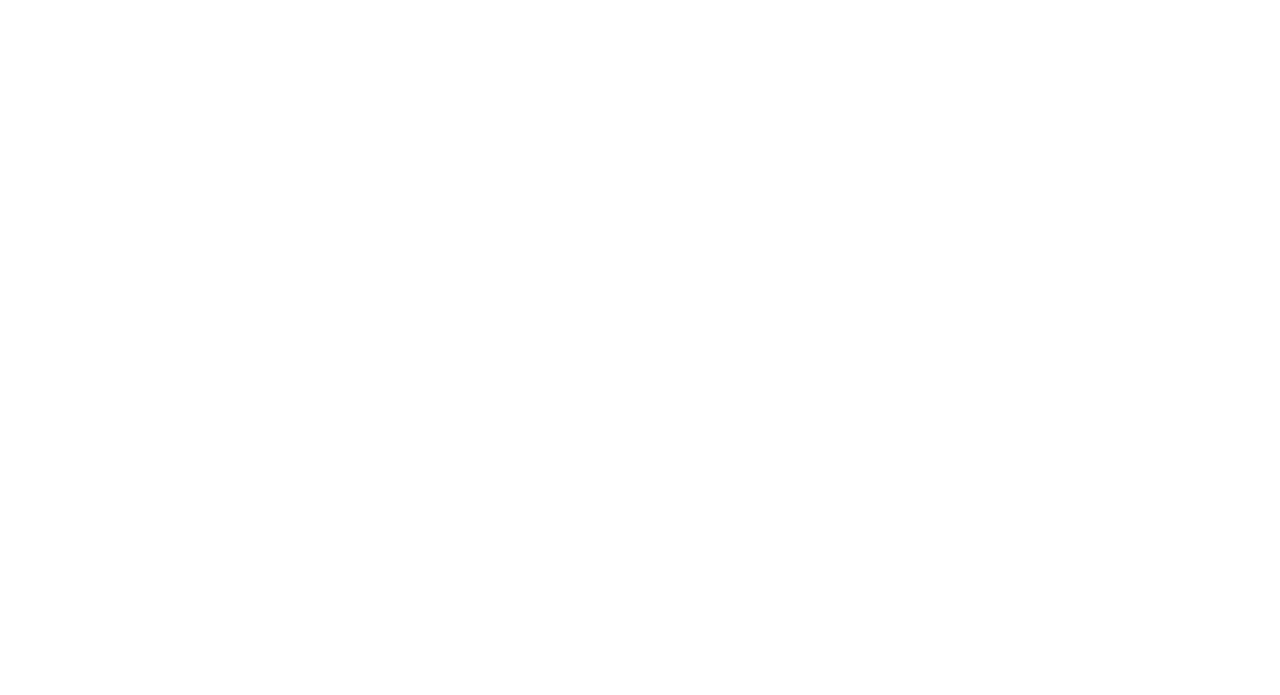
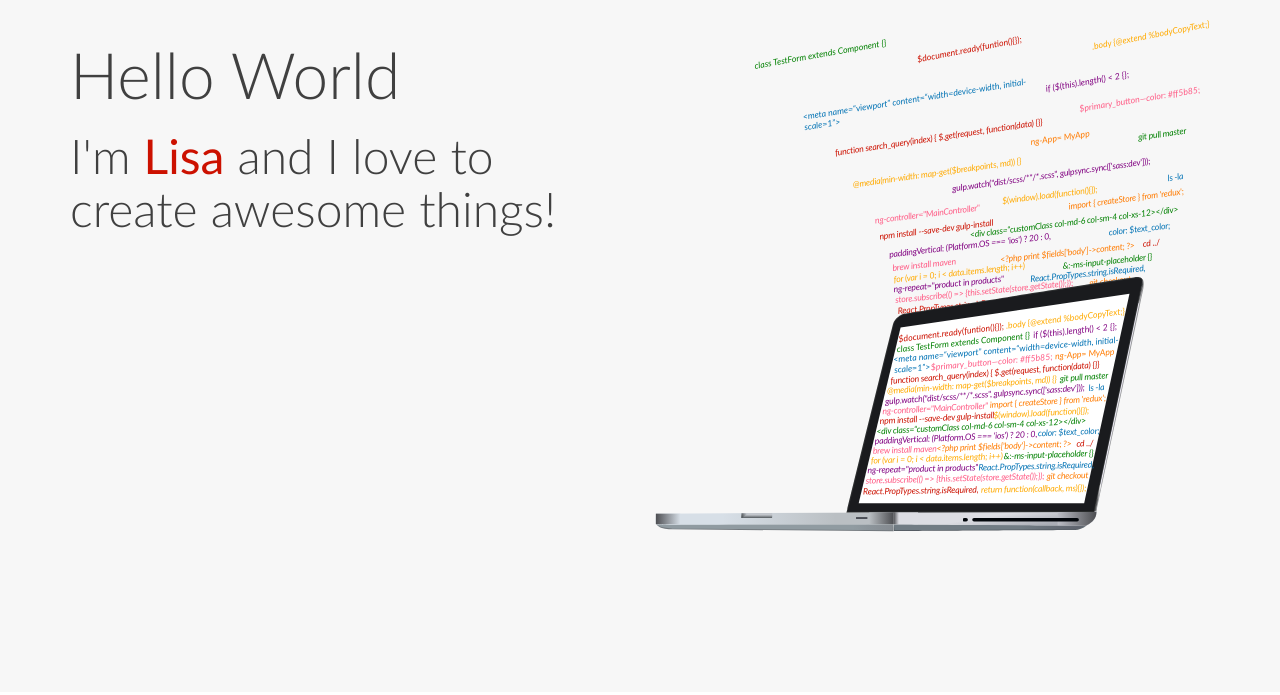
Before and after one commit to lcoppinger/Lisa_Coppinger, a plain HTML site: page index.html in a window 1280 px wide. Drawn offline with Linux system fonts and the light colour scheme.

Commit message:
teething problems and landing section

```diff
--- a/gulpfile.js
+++ b/gulpfile.js
@@ -43,7 +43,7 @@ gulp.task('sass', function() {
 
 gulp.task('sass:dev', function() {
   return gulp.src("scss/**/*.scss")
-    .pipe(sass.sync).on('error', sass.logError())
+    .pipe(sass.sync().on('error', sass.logError))
     .pipe(autoprefixer(AUTOPREFIXER_BROWSERS))
     .pipe(gulp.dest("css"))
     .pipe(browserSync.stream());
--- a/index.html
+++ b/index.html
@@ -9,9 +9,22 @@
 
     <!-- stylesheets -->
     <link rel="stylesheet" href="css/vendor/bootstrap.min.css"/>
+    <link rel="stylesheet" href="css/style.css"/>
 </head>
 <body>
-
+<div class="container-fluid landing">
+    <div class="container">
+        <div class="row">
+            <div class="col-md-6">
+                <h1 class="landing-title">Hello World</h1>
+                <h2 class="title">I'm <span class="landing-highlight">Lisa</span> and I love to create awesome things!</h2>
+            </div>
+            <div class="col-md-6">
+                <img src="Images/Laptop_graphic.svg" class="landing-image"/>
+            </div>
+        </div>
+    </div>
+</div>
 <script src="js/vendor/jquery.min.js"></script>
 <script src="js/vendor/bootstrap.min.js"></script>
 </body>
--- /dev/null
+++ b/scss/components/global.scss
@@ -0,0 +1,10 @@
+
+.landing-title {
+  @extend %landing-font;
+  color: $text_default;
+}
+
+.title {
+  @extend %title-font;
+  color: $text_default;
+}
--- /dev/null
+++ b/scss/components/landing.scss
@@ -0,0 +1,18 @@
+
+.landing {
+  background-color: $background_default;
+
+  .container {
+    margin-top: 20px;
+    margin-bottom: 160px;
+  }
+}
+
+.landing-highlight {
+  font-family: $regular__font-family__Lato;
+  color: $text_highlight;
+}
+
+.landing-image {
+  width: 100%;
+}
--- a/scss/style.scss
+++ b/scss/style.scss
@@ -1 +1,3 @@
 @import "variables/variables";
+@import "components/global";
+@import "components/landing";
--- a/scss/variables/fonts.scss
+++ b/scss/variables/fonts.scss
@@ -1,14 +1,14 @@
 @font-face {
   font-family: 'Lato-Regular';
-  src: url('../fonts/Lato-Regular.ttf') format('truetype');
+  src: url('../scss/fonts/Lato-Regular.ttf') format('truetype');
 }
 
 @font-face {
   font-family: 'Lato-Light';
-  src: url('../fonts/Lato-Light.ttf') format('truetype');
+  src: url('../scss/fonts/Lato-Light.ttf') format('truetype');
 }
 
 @font-face {
   font-family: 'Lato-ThinItalic';
-  src: url('../fonts/Lato-ThinItalic.ttf') format('truetype');
+  src: url('../scss/fonts/Lato-ThinItalic.ttf') format('truetype');
 }
```
Also changed, not shown: Images/Laptop_graphic.svg (added), css/style.css (added), 1 other file.
